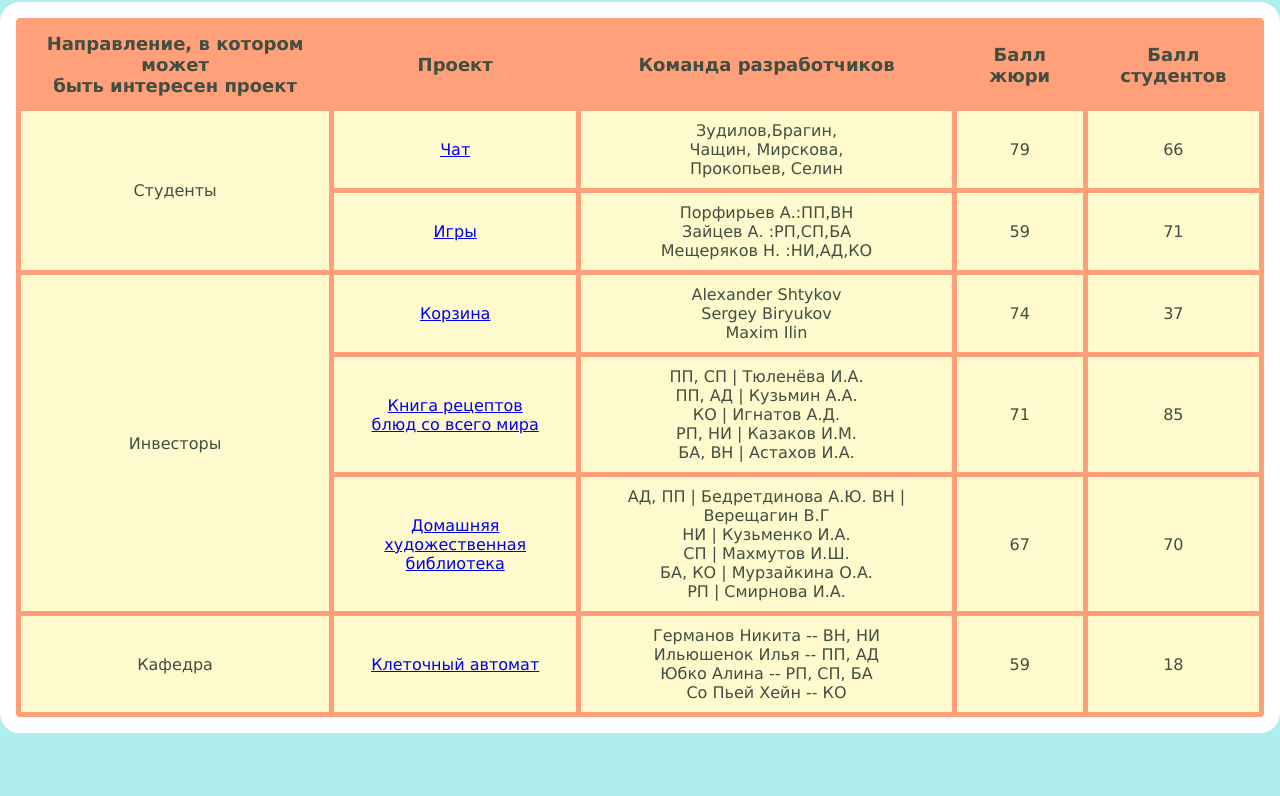
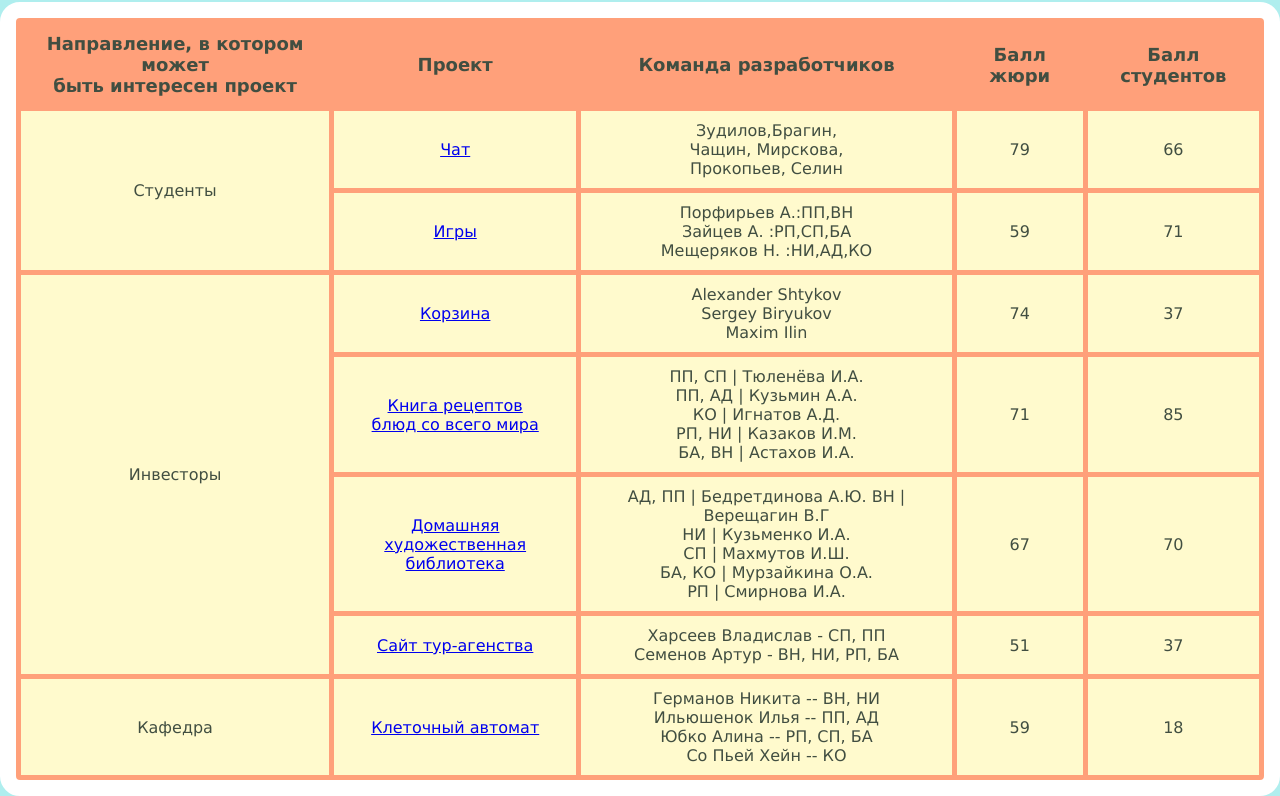
Before and after one commit to ribnikova/ver.2, a plain HTML site: page index.html in a window 1280 px wide. Shown: the part 57-853 px from the top of the page. Before the commit the page ends 800 px from the top, so only its background shows below. Drawn offline with Linux system fonts and the light colour scheme.

Commit message:
Update index.html

```diff
--- a/index.html
+++ b/index.html
@@ -34,7 +34,7 @@
 </tr> <!--ряд с ячейками тела таблицы-->
 
  <tr>
-<td rowspan="3" >Инвесторы</td>
+<td rowspan="4" >Инвесторы</td>
 <td><a href="https://github.com/shtbik/product-cart">Корзина</a></td>
 <td>Alexander Shtykov <br>
 Sergey Biryukov <br>
@@ -66,6 +66,14 @@ Maxim Ilin <br></td>
 <td>70</td>
 </tr> <!--ряд с ячейками тела таблицы-->
 
+ <tr>
+<td><a href="https://github.com/stankin/inet-2017/tree/master/idm-17-02/Team_1702-D">Сайт тур-агенства</a></td>
+<td>Харсеев Владислав - СП, ПП<br>
+Семенов Артур - ВН, НИ, РП, БА</td>
+<td>51</td>
+<td>37</td>
+</tr> <!--ряд с ячейками тела таблицы-->
+
   <tr>
 <td>Кафедра</td>
 <td><a href="https://github.com/stankin/inet-2017/tree/master/idm-17-02/Team_1702-C">Клеточный автомат</a></td>
```
